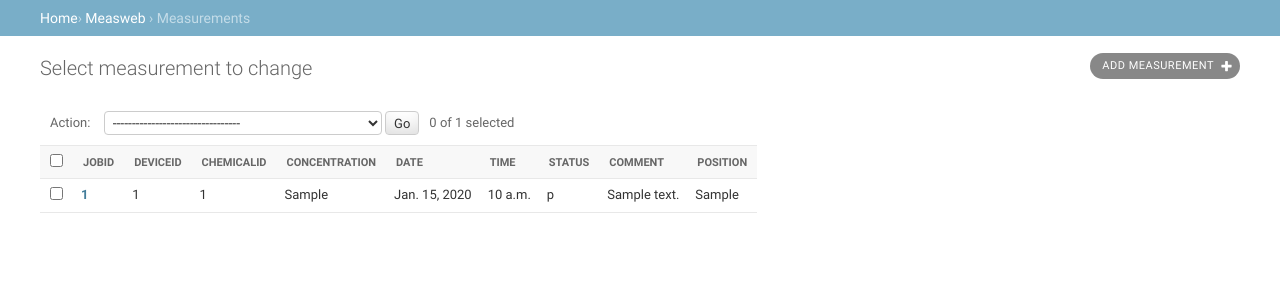
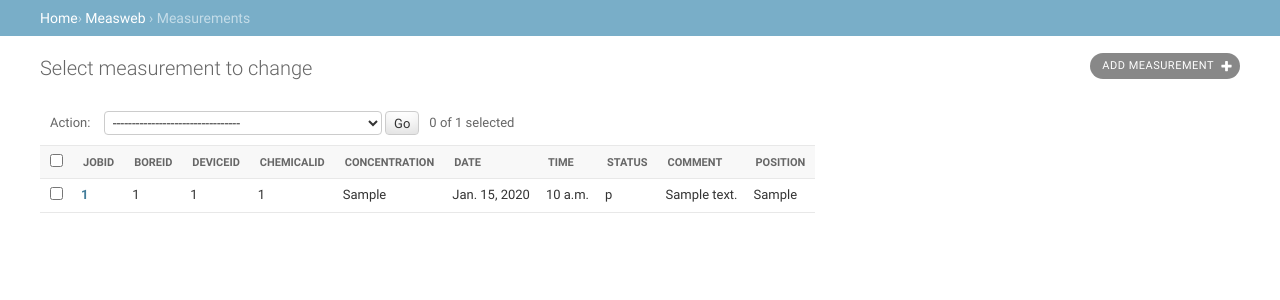
Before and after one commit to RENCI-NRIG/lassares, a Django app: page /meas/list/ in a window 1280 px wide. Shown: the part 48-348 px from the top of the page. Run offline with Django 3.2, Linux system fonts and the light colour scheme; a user stored in the database is signed in; tables that the repository leaves empty hold one stand-in row (values such as "Sample post"); parts of the project's set-up code (start-up, migrations or seed data) failed here and were passed over.

Commit message:
changes for boreId

```diff
--- a/django-pfiProject-docker/measWeb/admin.py
+++ b/django-pfiProject-docker/measWeb/admin.py
@@ -40,7 +40,7 @@ def push_measurement_to_elk_stack(modeladmin, request, queryset):
         obj.save()
 
 class MeasurementAdmin(admin.ModelAdmin):
-    list_display = ('jobId', 'deviceId', 'chemicalId', 'concentration', 'date', 'time', 'status', 'comment','position')
+    list_display = ('jobId', ,'boreId', 'deviceId', 'chemicalId', 'concentration', 'date', 'time', 'status', 'comment','position')
     actions = [push_measurement_to_elk_stack]
 
 admin.site.register(Measurement, MeasurementAdmin)
--- a/django-pfiProject-docker/measWeb/forms.py
+++ b/django-pfiProject-docker/measWeb/forms.py
@@ -5,7 +5,7 @@ from django.contrib.admin import widgets
 class MeasurementForm(ModelForm):
     class Meta:
         model = Measurement
-        fields = ['id', 'jobId', 'deviceId', 'chemicalId', 'concentration', 'date', 'time', 'status', 'comment','position']
+        fields = ['id', 'jobId', 'boreId', 'deviceId', 'chemicalId', 'concentration', 'date', 'time', 'status', 'comment','position']
     def __init__(self, *args, **kwargs):
         super(MeasurementForm, self).__init__(*args, **kwargs)
         self.fields['date'].widget = widgets.AdminDateWidget()
--- a/django-pfiProject-docker/templates/measWeb/measurement_list.html
+++ b/django-pfiProject-docker/templates/measWeb/measurement_list.html
@@ -82,6 +82,10 @@
                                     <div class="text"><a href="?o=1">JobId</a></div>
                                     <div class="clear"></div>
                                 </th>
+                                <th scope="col"  class="sortable column-boreId">
+                                    <div class="text"><a href="?o=1">BoreId</a></div>
+                                    <div class="clear"></div>
+                                </th>
                                 <th scope="col"  class="sortable column-deviceId">
                                     <div class="text"><a href="?o=2">DeviceId</a></div>
                                     <div class="clear"></div>
@@ -123,6 +127,7 @@
                                         <input type="checkbox" name="_selected_action" value="{{ meas.id }}" class="action-select" />
                                     </td>
                                     <th class="field-jobId"><a href="{% url "measWeb:measurement_update" meas.id %}">{{ meas.jobId }}</a></th>
+                                    <td class="field-boreId">{{ meas.boreId}}</td>
                                     <td class="field-deviceId">{{ meas.deviceId }}</td>
                                     <td class="field-chemicalId">{{ meas.chemicalId }}</td>
                                     <td class="field-concentration">{{ meas.concentration }}</td>
```
